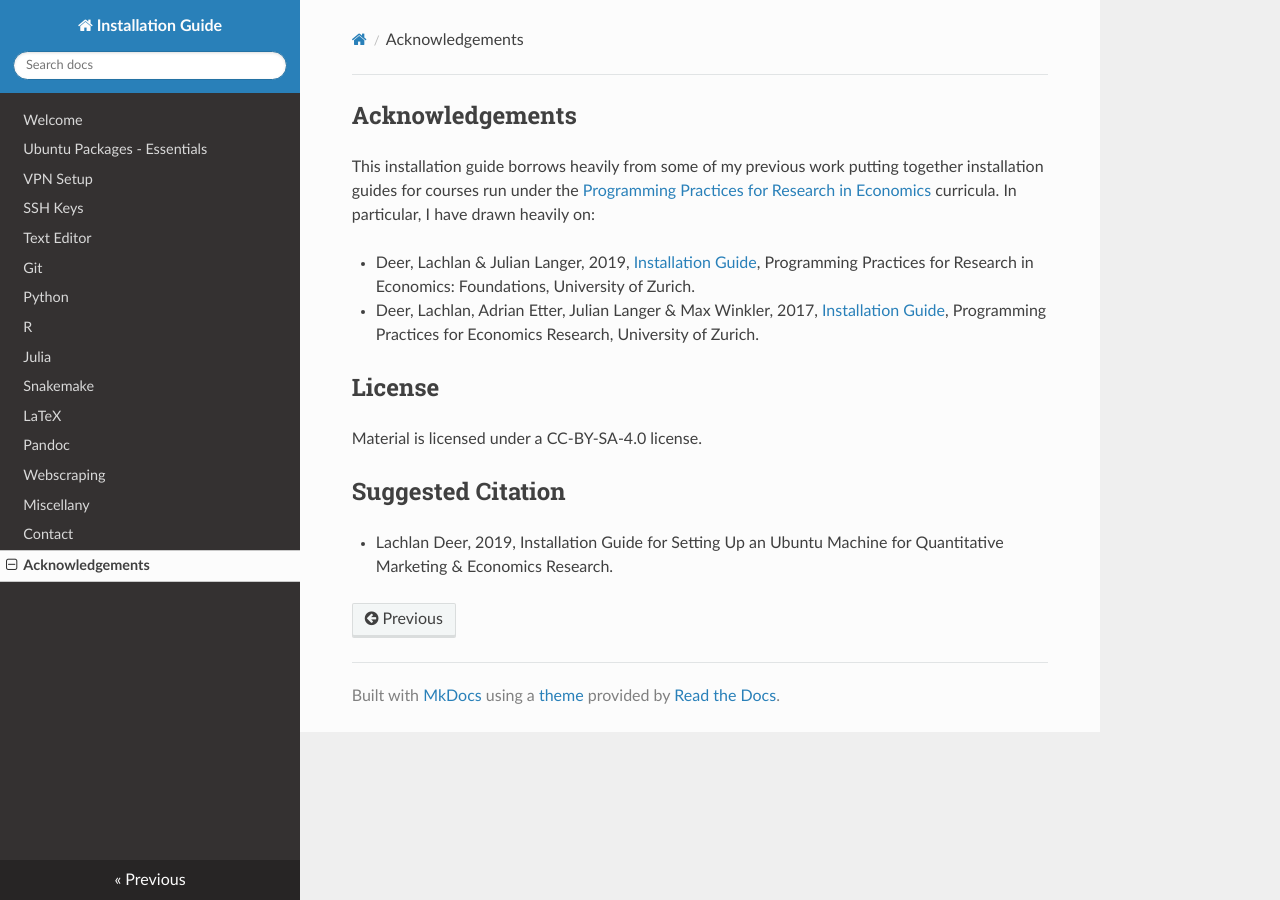
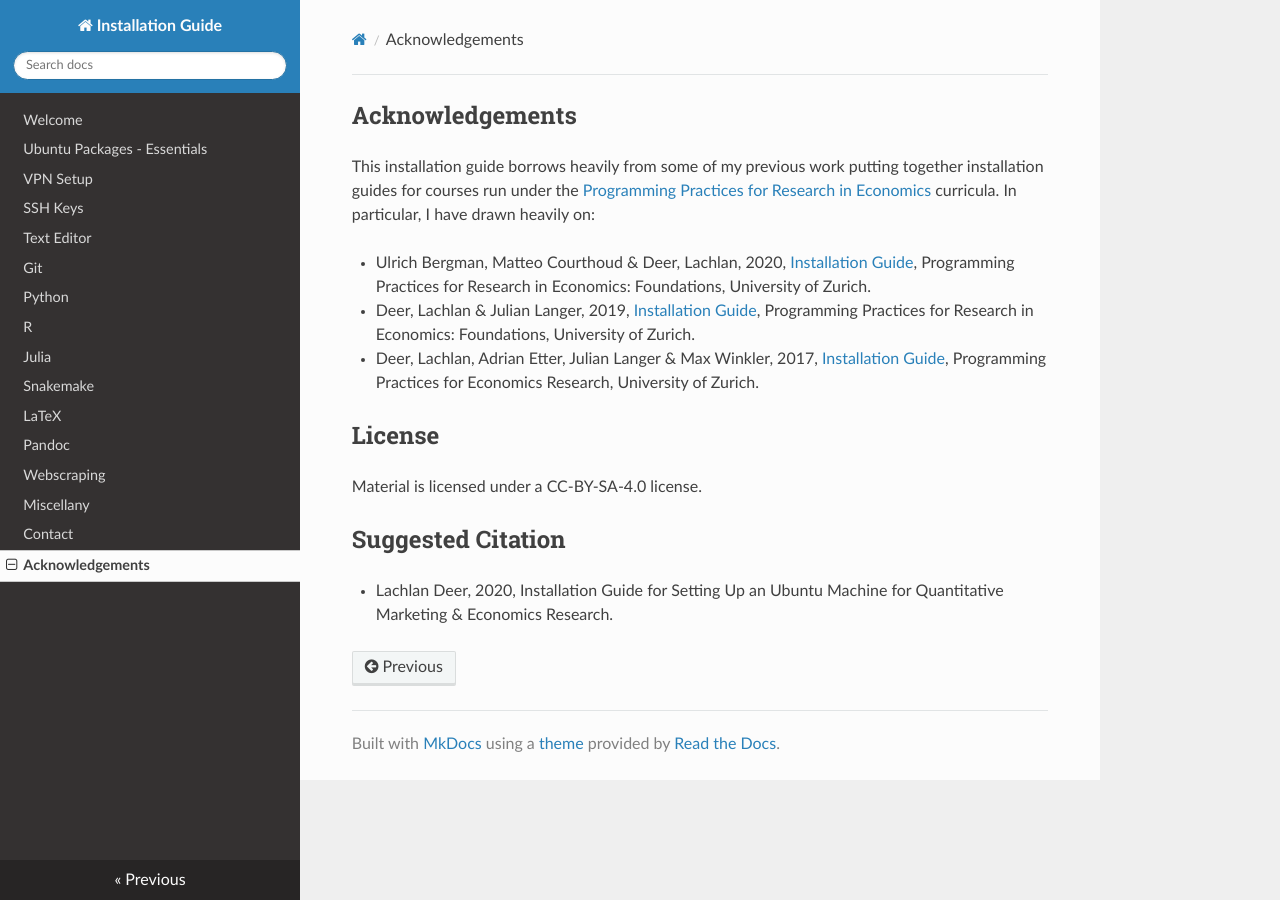
Before and after one commit to lachlandeer/installation-guide, an MkDocs documentation site: the page built from docs/acknowledgement.md, in a window 1280 px wide. Built offline with MkDocs 1.6.1, drawn with Linux system fonts in a browser that asks for light colours; nearby versions of some CDN libraries; old or Windows-style settings are respelled for this version of MkDocs.

Commit message:
acknowledgement update

```diff
--- a/docs/acknowledgement.md
+++ b/docs/acknowledgement.md
@@ -3,10 +3,9 @@
 This installation guide borrows heavily from some of my previous work putting together installation guides for courses run under the [Programming Practices for Research in Economics](https://pp4rs.github.io/) curricula.
 In particular, I have drawn heavily on:
 
+* Ulrich Bergman, Matteo Courthoud & Deer, Lachlan, 2020, [Installation Guide](https://pp4rs.github.io/2020-uzh-installation-guide/), Programming Practices for Research in Economics: Foundations, University of Zurich.
 * Deer, Lachlan & Julian Langer, 2019, [Installation Guide](https://pp4rs.github.io/foundations-installation-guide/), Programming Practices for Research in Economics: Foundations, University of Zurich.
 * Deer, Lachlan, Adrian Etter, Julian Langer & Max Winkler, 2017, [Installation Guide](https://pp4rs.github.io/2017-uzh-installation-guide/), Programming Practices for Economics Research, University of Zurich.
-
-
 
 ## License
 
@@ -14,4 +13,4 @@ Material is licensed under a CC-BY-SA-4.0 license.
 
 ## Suggested Citation
 
-* Lachlan Deer, 2019, Installation Guide for Setting Up an Ubuntu Machine for Quantitative Marketing & Economics Research.
+* Lachlan Deer, 2020, Installation Guide for Setting Up an Ubuntu Machine for Quantitative Marketing & Economics Research.
```
